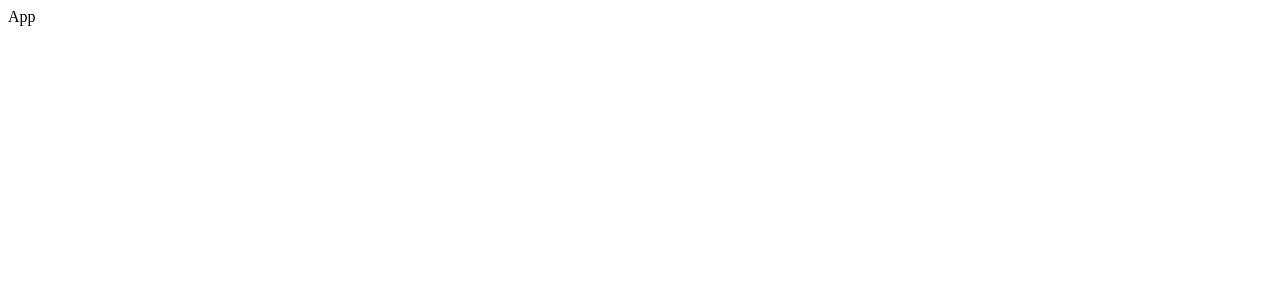
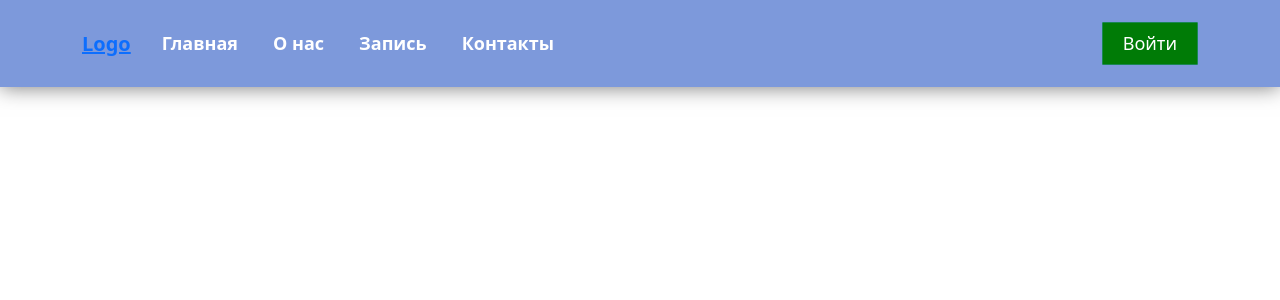
Before and after one commit to Yanarkaev/mans-lion-clinics-frontend, a React (Create React App) app: page / in a window 1280 px wide. Shown: the top 300 px of the page. Built offline with nearby package versions, Linux system fonts and the light colour scheme.

Commit message:
Сверстал header

```diff
--- a/package.json
+++ b/package.json
@@ -8,6 +8,8 @@
     "@testing-library/react": "^13.4.0",
     "@testing-library/user-event": "^13.5.0",
     "bootstrap": "^5.2.2",
+    "lottie-react": "^2.3.1",
+    "node-sass": "^8.0.0",
     "react": "^18.2.0",
     "react-bootstrap": "^2.6.0",
     "react-dom": "^18.2.0",
--- a/src/App.js
+++ b/src/App.js
@@ -1,5 +1,10 @@
+import  './App.scss'
+import Header from './components/Header/Header';
+
 function App() {
-  return <div>App</div>;
+  return <div>
+    <Header />
+  </div>;
 }
 
 export default App;
--- /dev/null
+++ b/src/App.scss
@@ -0,0 +1 @@
+@import  "~bootstrap/scss/bootstrap"
--- /dev/null
+++ b/src/components/Header/Header.jsx
@@ -0,0 +1,28 @@
+import React from "react";
+import { Button, Container, Nav, Navbar, } from "react-bootstrap";
+import styles from "./header.module.scss"
+import { Link } from 'react-router-dom';
+
+const Header = () => {
+  return (
+    <Navbar className={styles.header}>
+      <Container className={styles.headerContainer}>
+        <Navbar.Brand>
+            <Link to="main  ">Logo</Link>
+        </Navbar.Brand>
+        <Navbar.Collapse id="basic-navbar-nav">
+          <Nav className="me-auto">
+            <Link to="main" className={styles.navLink}>Главная</Link>
+            <Link to="about" className={styles.navLink}>О нас</Link>
+            <Link to="entry" className={styles.navLink}>Запись</Link>
+            <Link to="contacts" className={styles.navLink}>Контакты</Link>
+          </Nav>
+        </Navbar.Collapse>
+        <Button className={styles.signinBtn} variant="success">Войти</Button>
+
+      </Container>
+    </Navbar>
+  );
+};
+
+export default Header;
--- /dev/null
+++ b/src/components/Header/header.module.scss
@@ -0,0 +1,40 @@
+.header {
+  background-color: rgba(10, 63, 188, 0.529);
+  transition: 0.3s;
+  font-weight: 600;
+  box-shadow: 0 0 20px 0 rgba(0, 0, 0, 0.541);
+  padding: 20px 0;
+  font-size: 18px;
+  .headerContainer {
+    display: flex;
+    justify-content: space-between;
+    align-items: center;
+
+    .navLink {
+      color: #fff;
+      transition: 0.3s;
+      border-radius: 2px;
+      margin-right: 5px;
+      text-decoration: none;
+      padding: 10px 15px;
+
+      &:last-child {
+        margin-right: 0;
+      }
+
+      &:hover {
+        background: rgb(45, 116, 248);
+      }
+    }
+
+    .signinBtn{
+        border-radius: 1px;
+        font-size: 18px;
+        padding: 7px 20px;
+        transition: .3s;
+        background-color: rgb(0, 123, 6);
+        font-weight: 500;
+
+    }
+  }
+}
--- a/src/index.js
+++ b/src/index.js
@@ -2,6 +2,11 @@ import React from "react";
 import ReactDOM from "react-dom/client";
 import "./index.css";
 import App from "./App";
+import { BrowserRouter } from "react-router-dom";
 
 const root = ReactDOM.createRoot(document.getElementById("root"));
-root.render(<App />);
+root.render(
+    <BrowserRouter>
+    <App />
+    </BrowserRouter>
+);
```
Also changed, not shown: src/components/Footer/Footer.jsx (added), src/components/Footer/footer.module.scss (added), 1 other file (tests, documents, lock files or other folders).
